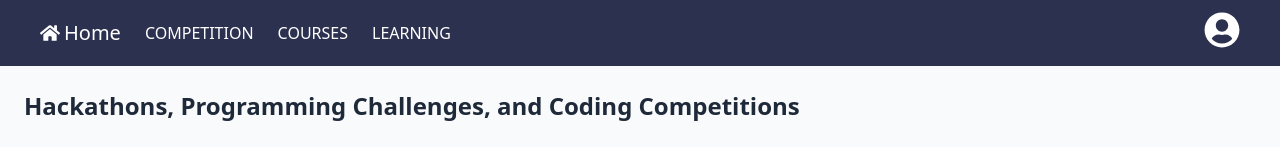
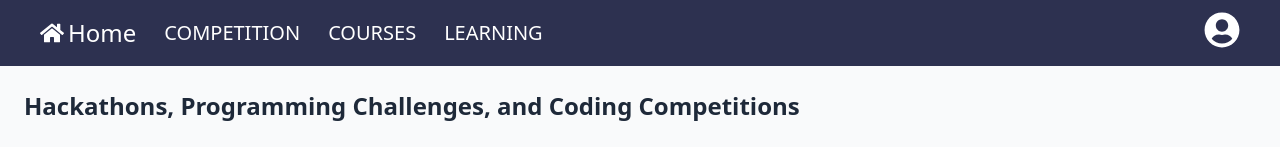
Before and after one commit to ompreet-s/Project_Features, a React (Vite) app in the folder coding-app/: page /coding in a window 1280 px wide. Shown: the top 147 px of the page. Built offline with nearby package versions, Linux system fonts and the light colour scheme.

Commit message:
New Commit

```diff
--- a/coding-app/db/feedback.json
+++ b/coding-app/db/feedback.json
@@ -47,6 +47,12 @@
       "name": "supreet",
       "review": "I have used Codebridge starting 2013. This was during a time that codeforces, kattis, codechef, l33tcode and similar online judges were the rave of all programmers...",
       "rating": "5"
+    },
+    {
+      "id": "6f84",
+      "name": "Manas",
+      "review": "Very good",
+      "rating": "5"
     }
   ]
 }
--- a/coding-app/src/Components/Main/CodingNavbar.jsx
+++ b/coding-app/src/Components/Main/CodingNavbar.jsx
@@ -9,34 +9,34 @@ const Navbar = () => {
   const handleToggle = () => setShowDropdown((prev) => !prev);
 
   return (
-    <>
+    <div>
       <nav className="bg-[#2d3150] text-white px-10 py-3 flex justify-between items-center">
 
-        <ul className="flex items-center space-x-6">
+        <ul className="flex items-center gap-7">
           <li>
-            <Link to="/" className="flex items-center gap-1 hover:text-orange-400 text-xl">
+            <Link to="/" className="flex items-center gap-1 hover:text-green-400 text-2xl">
               <FaHome />
               <span className='text-md'>Home</span>
             </Link>
           </li>
 
           <li>
-            <Link to="/coding" className="hover:text-orange-400">COMPETITION</Link>
+            <Link to="/coding" className="hover:text-green-400 text-xl">COMPETITION</Link>
           </li>
 
           <li>
-            <Link to="/courses" className="hover:text-orange-400">COURSES</Link>
+            <Link to="/courses" className="hover:text-green-400 text-xl">COURSES</Link>
           </li>
 
           <li>
-            <Link to="/learning" className="hover:text-orange-400">LEARNING</Link>
+            <Link to="/learning" className="hover:text-green-400 text-xl">LEARNING</Link>
           </li>
         </ul>
 
 
         <div className="relative">
           <button onClick={handleToggle}>
-            <FaUserCircle className="text-4xl cursor-pointer hover:text-orange-400" />
+            <FaUserCircle className="text-4xl cursor-pointer hover:text-green-400" />
           </button>
 
           {showDropdown && (
@@ -66,7 +66,7 @@ const Navbar = () => {
           )}
         </div>
       </nav>
-    </>
+    </div>
   );
 };
 
--- a/coding-app/src/Components/Main/CourseNavbar.jsx
+++ b/coding-app/src/Components/Main/CourseNavbar.jsx
@@ -13,7 +13,7 @@ const CourseNavbar = ({ toggleSidebar }) => {
     const interval = setInterval(() => {
       const updated = JSON.parse(localStorage.getItem("cartItems")) || [];
       setCartCount(updated.length);
-    }, 3000);
+    }, 300);
 
     return () => clearInterval(interval);
   }, []);
```
